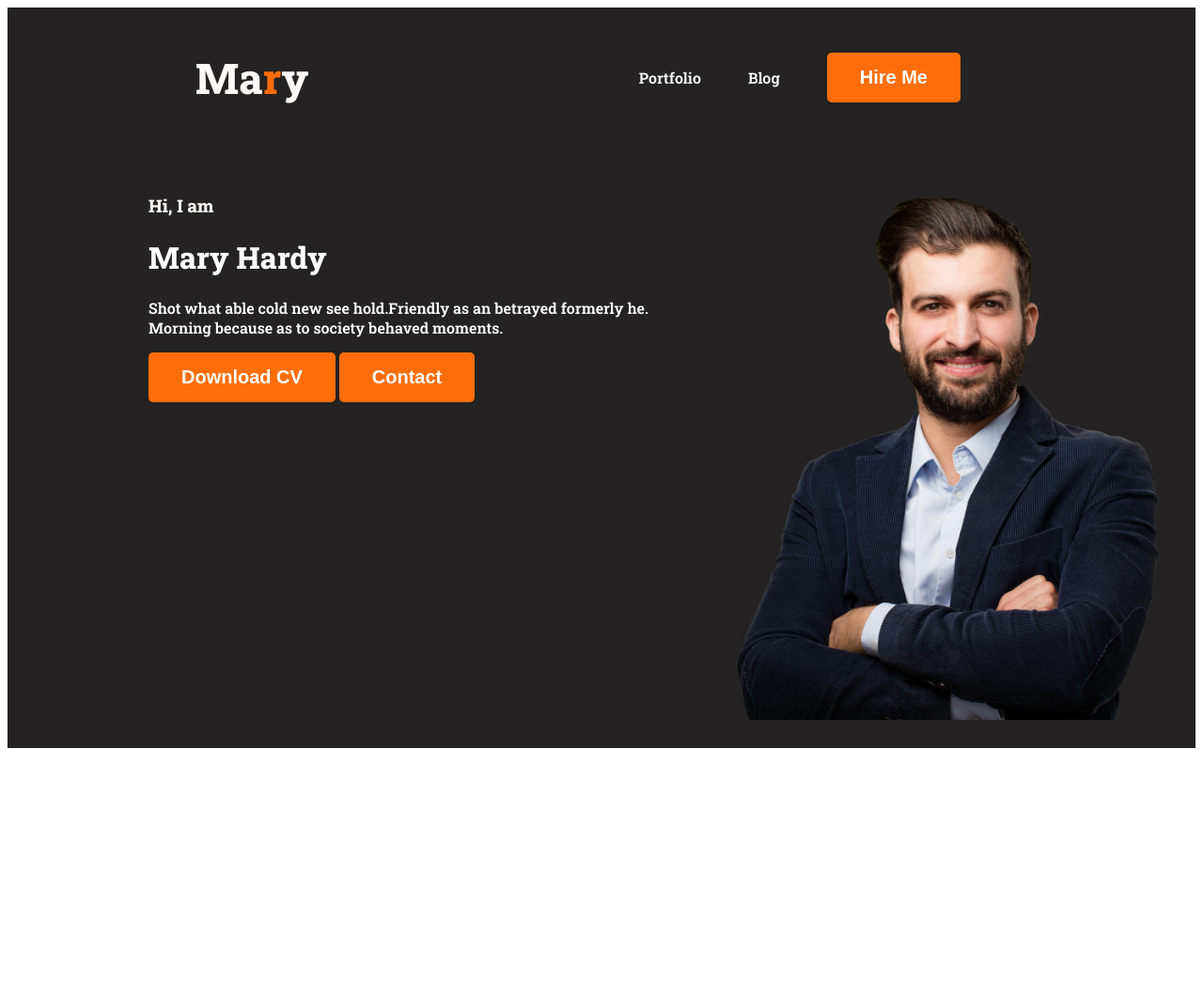
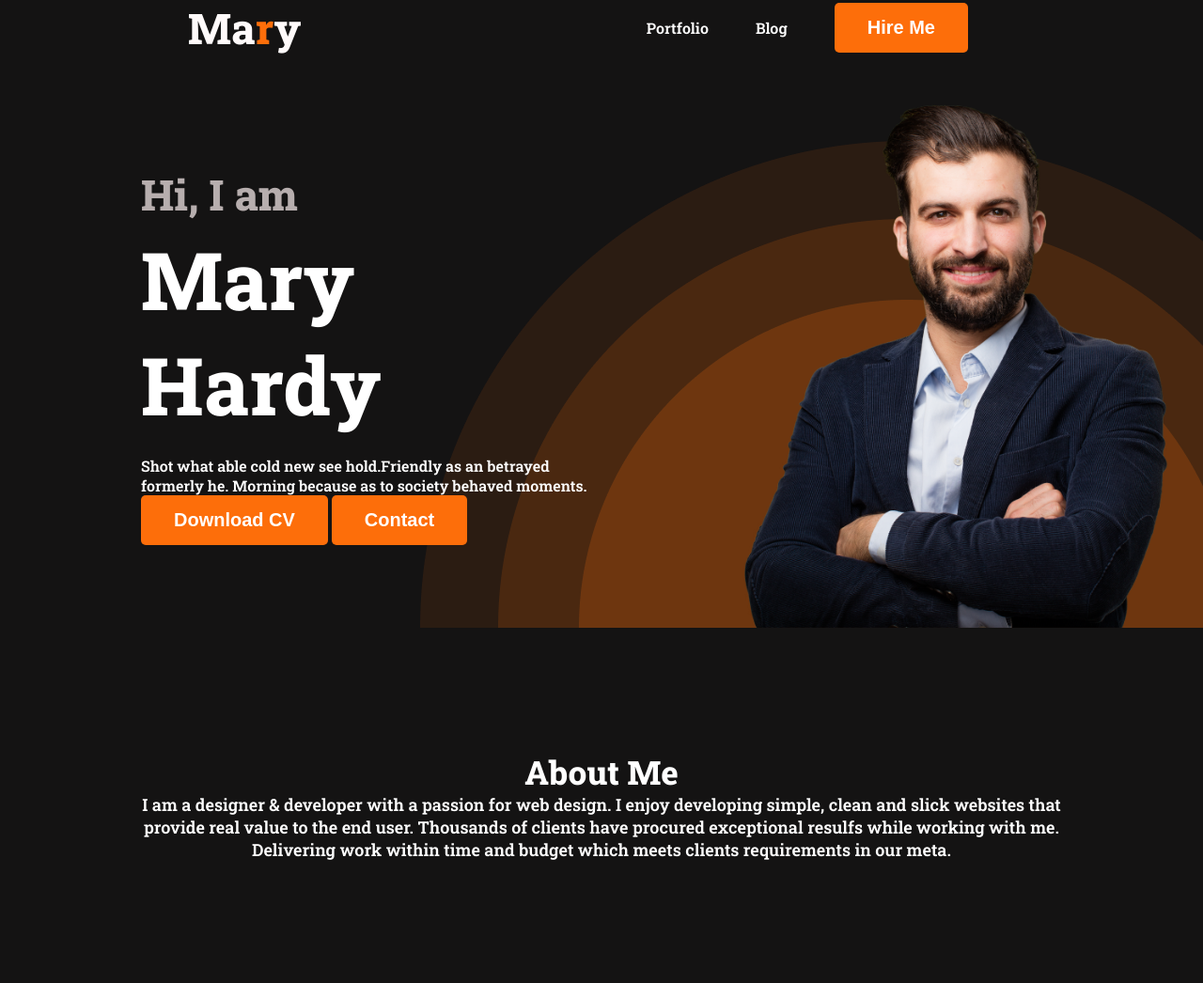
Before and after one commit to MRaihan-1/webdev-portfolio, a plain HTML site: page index.html in a window 1280 px wide. Shown: the whole page at 94% size. Before the commit the page ends 804 px from the top, so only its background shows below. Drawn offline with Linux system fonts and the light colour scheme.

Commit message:
about section created

```diff
--- a/index.html
+++ b/index.html
@@ -33,7 +33,12 @@
         </div>
     </header>
     <main>
-
+<section class="about">
+    <h3 class="section-title">About Me</h3>
+    <p class="section-description">
+        I am a designer & developer with a passion for web design. I enjoy developing simple, clean and slick websites that provide real value to the end user. Thousands of clients have procured exceptional resulfs while working with me. Delivering work within time and budget which meets clients requirements in our meta.
+    </p>
+</section>
     </main>
     <footer>
 
--- a/styles/portfolio.css
+++ b/styles/portfolio.css
@@ -1,3 +1,6 @@
+*{
+    margin: 0;
+}
 /* common shared styles */
 body {
     font-family: 'Roboto Slab', serif;
@@ -49,21 +52,58 @@ nav a {
 
 /* header related styles */
 .header{
-    background-color: rgb(36, 34, 34);
+    background-color: rgb(20, 19, 19);
+    background-image: url('../images/header_bg.png');
+    background-repeat: no-repeat;
+    background-position: bottom right;
 }
 .banner{
-    padding: 30px 30px 30px 150px;
+    padding: 30px 30px 0px 150px;
     display: flex;
+    align-items: center;
+    justify-content: space-between;
 }
 .banner-greeting{
-    color: #fffafa;
+    color: #b7aeae;
+    font-size: 45px;
+    margin-bottom: 0;
 }
 .banner-title{
     color: white;
+    font-size: 85px;
+    font-weight: 700;
+    margin-top: 5px;
+    margin-bottom: 20px;
 }
 .banner-dscrpt{
     color: white;
+
+}
+
+.banner-content{
+    max-width: 500px;
 }
 .banner .propic{
     width: 500px;
 }
+
+/* main section styles */
+.section-title{
+
+    text-align: center;
+    font-size: 35px;
+    font-weight: 700;
+}
+
+.section-description{
+    text-align: center;
+    font-size: 18px;
+
+}
+
+/* about section styles */
+.about{
+    padding: 130px;
+    background:  rgb(20, 19, 19);
+    color: white;
+}
```
